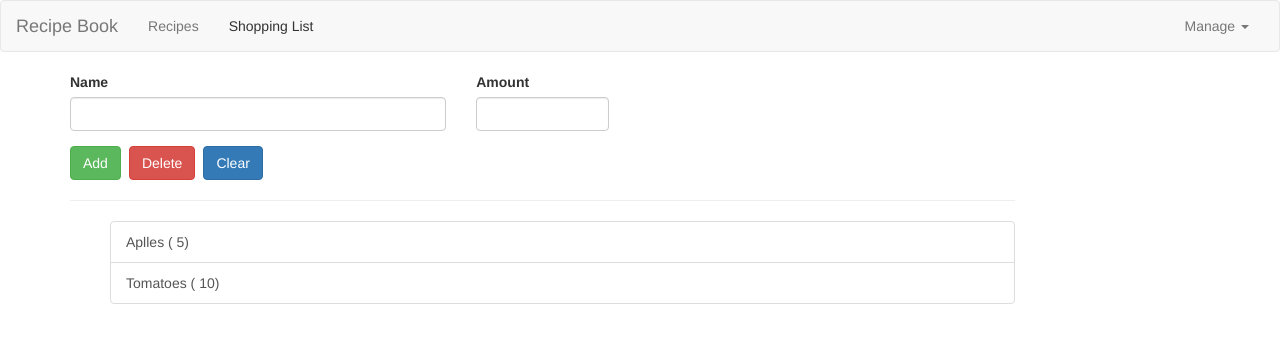
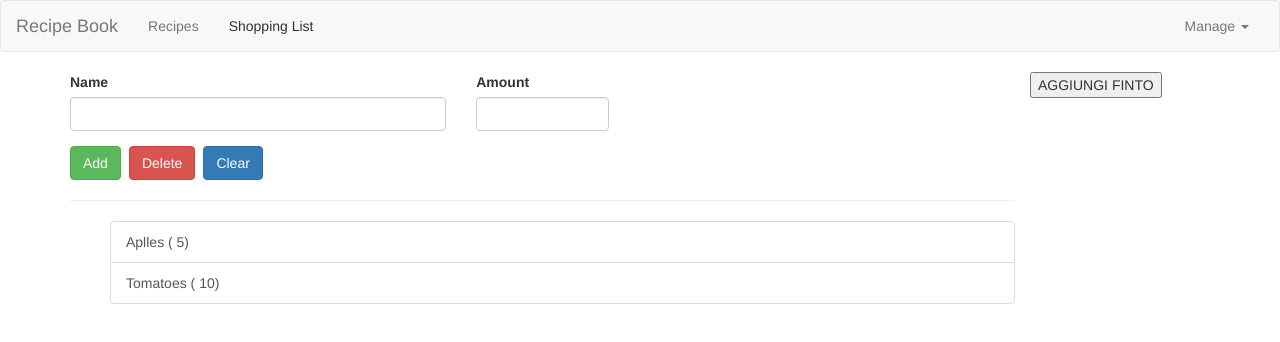
Before and after one commit to yuribenelli/courseproject, an Angular app: page / in a window 1280 px wide. Both pictures are taken after a click on the link "Shopping List". Shown: the top 342 px of the page. Built offline with nearby package versions, Linux system fonts and the light colour scheme.

Commit message:
aggiungi finto

```diff
--- a/src/app/components/shopping/shoppinglist/shoppinglist.component.html
+++ b/src/app/components/shopping/shoppinglist/shoppinglist.component.html
@@ -12,4 +12,5 @@
       </a>
     </ul>
   </div>
+  <button (click)="addFakeIng()">AGGIUNGI FINTO</button>
 </div>
--- a/src/app/components/shopping/shoppinglist/shoppinglist.component.ts
+++ b/src/app/components/shopping/shoppinglist/shoppinglist.component.ts
@@ -7,8 +7,6 @@ import { Ingredient } from 'src/app/model/ingredient.model';
   styleUrls: ['./shoppinglist.component.scss']
 })
 export class ShoppinglistComponent implements OnInit {
-
-  @Input() newIng!: Ingredient;
 
   ingredients: Ingredient[] = [
     new Ingredient('Aplles', 5),
@@ -25,4 +23,8 @@ export class ShoppinglistComponent implements OnInit {
     console.log(this.ingredients)
   }
 
+  addFakeIng() {
+    this.addNewIng(new Ingredient("cacca",7));
+  }
+
 }
```
